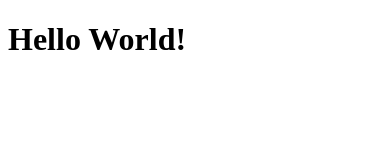
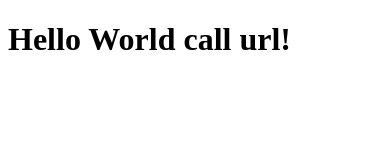
Before and after one commit to jardelmv/PhoneGap-Ajax-Example, a plain HTML site: page www/index.html in a window 390 px wide. Drawn offline with Linux system fonts and the light colour scheme; some packages are replaced by stand-ins of ours.

Commit message:
Update index.html

```diff
--- a/www/index.html
+++ b/www/index.html
@@ -29,6 +29,6 @@ under the License.
         <title>Hello World</title>
     </head>
     <body onload="initialize()">
-        <h1>Hello World!</h1>
+        <h1>Hello World call url!</h1>
     </body>
 </html>
```
